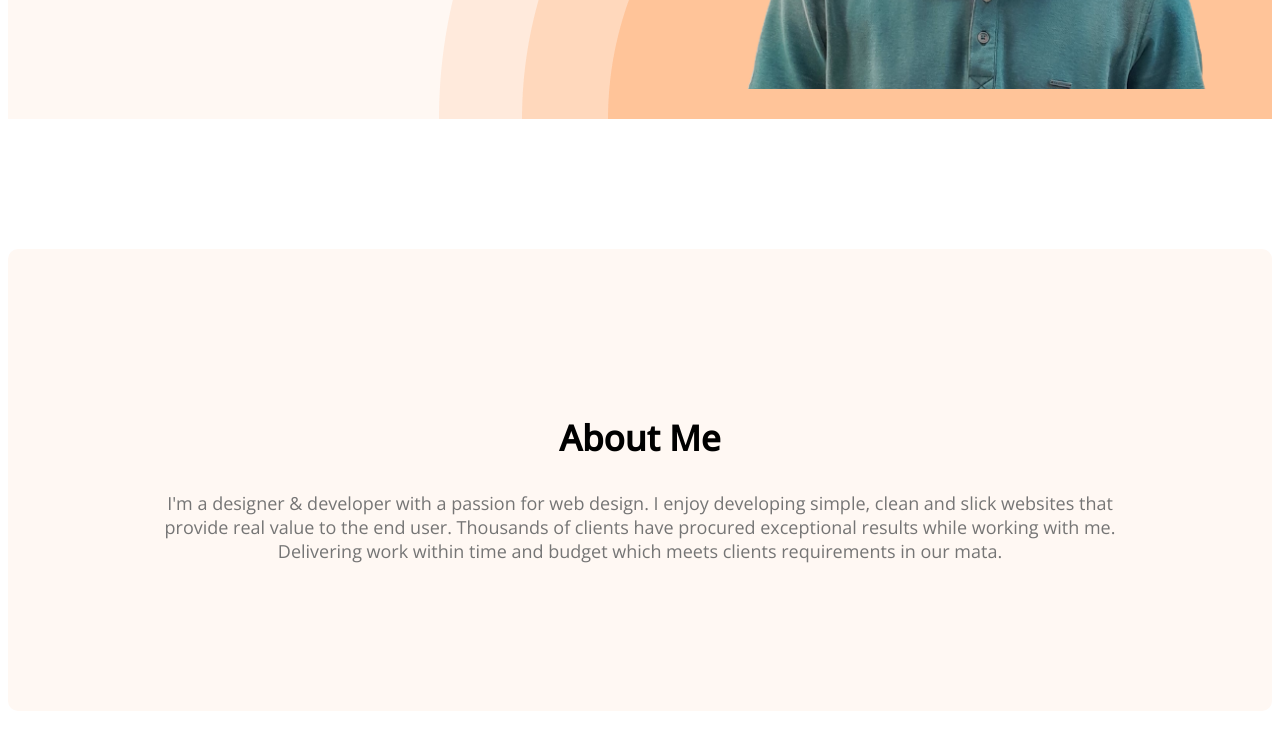
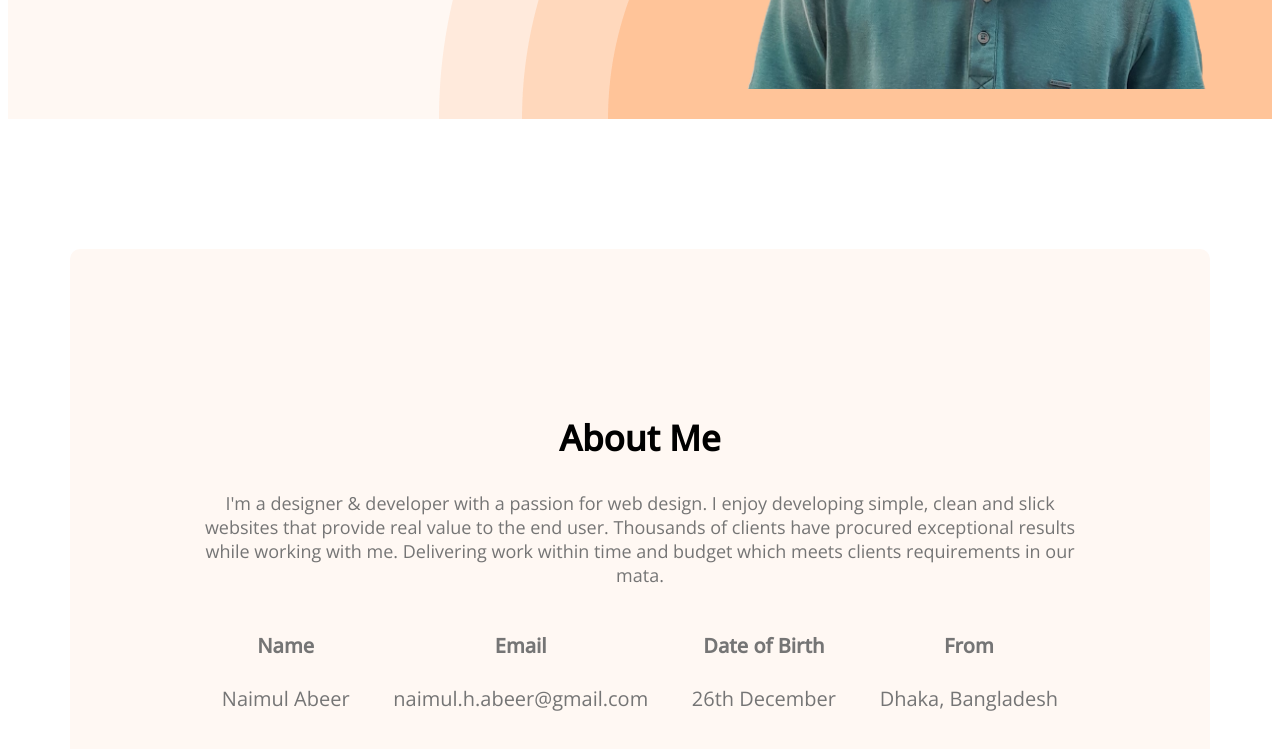
Before and after one commit to naimulabeer/web-developer-portfolio, a plain HTML site: page index.html in a window 1280 px wide. Shown: the part 583-1332 px from the top of the page. Drawn offline with nearby package versions, Linux system fonts and the light colour scheme.

Commit message:
about section further demonstrated

```diff
--- a/index.html
+++ b/index.html
@@ -48,6 +48,26 @@
           while working with me. Delivering work within time and budget which
           meets clients requirements in our mata.
         </p>
+
+        <div class="about-info-container">
+          <!-- .about-info*4>h4.info-title+p.info-summary -->
+          <div class="about-info">
+            <h4 class="info-title">Name</h4>
+            <p class="info-summary">Naimul Abeer</p>
+          </div>
+          <div class="about-info">
+            <h4 class="info-title">Email</h4>
+            <p class="info-summary">naimul.h.abeer@gmail.com</p>
+          </div>
+          <div class="about-info">
+            <h4 class="info-title">Date of Birth</h4>
+            <p class="info-summary">26th December</p>
+          </div>
+          <div class="about-info">
+            <h4 class="info-title">From</h4>
+            <p class="info-summary">Dhaka, Bangladesh</p>
+          </div>
+        </div>
       </section>
     </main>
 
--- a/styles/portfolio.css
+++ b/styles/portfolio.css
@@ -88,6 +88,11 @@ nav a {
 
 /* main section styles */
 
+main {
+  max-width: 1140px;
+  margin: 0 auto;
+}
+
 /* about section styles */
 
 .about {
@@ -110,3 +115,15 @@ nav a {
   font-size: 18px;
   margin-top: 0px;
 }
+
+.about-info-container {
+  display: flex;
+  justify-content: space-around;
+}
+
+.about-info {
+  text-align: center;
+  color: #757575;
+  font-size: 20px;
+  font-style: normal;
+}
```
